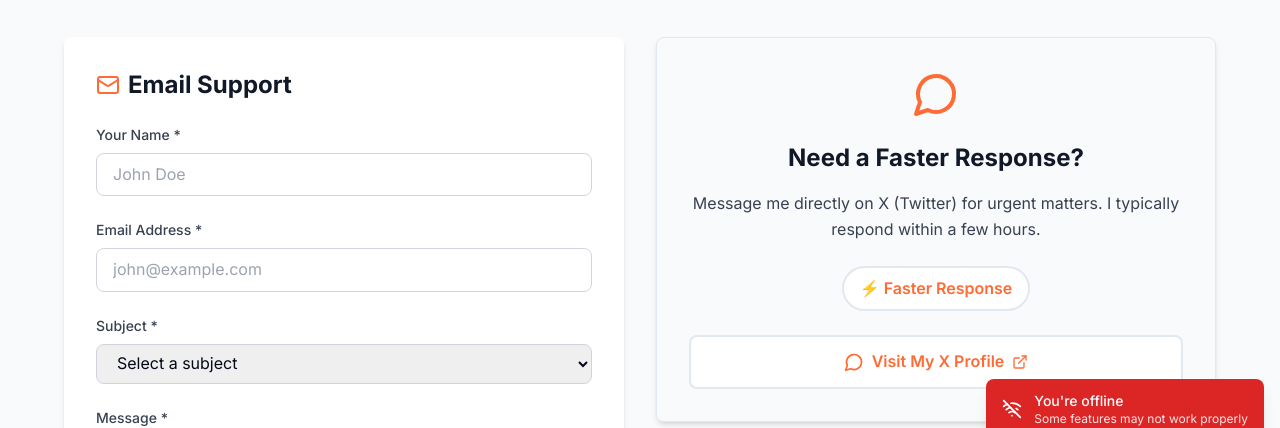
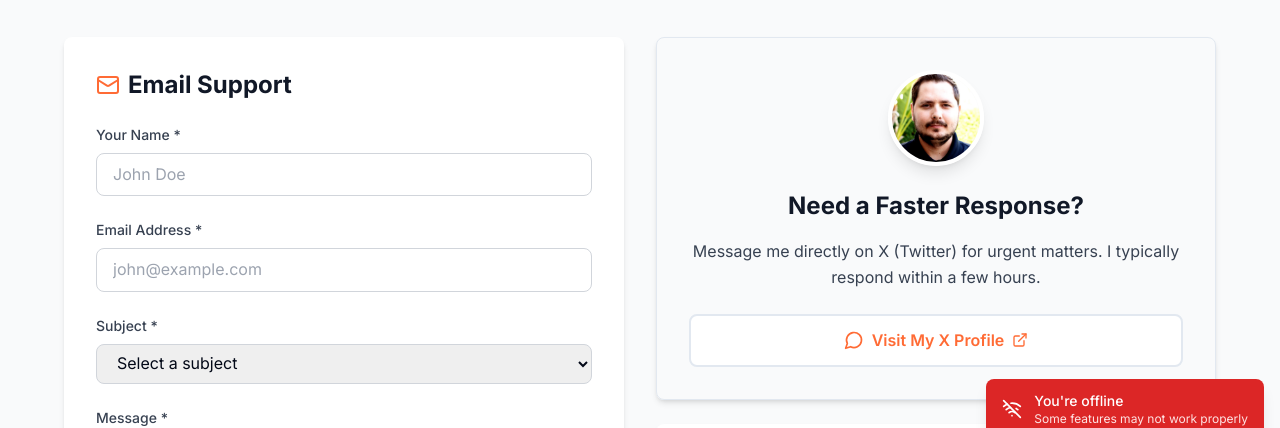
Before and after one commit to Bearformdpss/KoiHire, a Next.js app in the folder frontend/: page /contact in a window 1280 px wide. Shown: the part 345-773 px from the top of the page. Built offline with nearby package versions, Linux system fonts and the light colour scheme; no server answers.

Commit message:
Remove Faster Response badge and add profile picture to contact page

```diff
--- a/frontend/app/contact/page.tsx
+++ b/frontend/app/contact/page.tsx
@@ -3,6 +3,7 @@
 import { useState } from 'react'
 import { Mail, Send, MessageCircle, Clock, ExternalLink } from 'lucide-react'
 import toast from 'react-hot-toast'
+import Image from 'next/image'
 
 export default function ContactPage() {
   const [formData, setFormData] = useState({
@@ -176,7 +177,14 @@ export default function ContactPage() {
             {/* X DM Card */}
             <div className="bg-gradient-to-br from-koi-orange/10 to-koi-teal/10 rounded-lg shadow-md p-8 border border-koi-orange/20">
               <div className="flex items-center justify-center mb-6">
-                <MessageCircle className="w-12 h-12 text-koi-orange" />
+                <div className="relative w-24 h-24 rounded-full overflow-hidden border-4 border-white shadow-lg">
+                  <Image
+                    src="/taylor-profile.png"
+                    alt="Taylor Allen Koi"
+                    fill
+                    className="object-cover"
+                  />
+                </div>
               </div>
 
               <h2 className="text-2xl font-bold text-gray-900 mb-4 text-center">
@@ -186,12 +194,6 @@ export default function ContactPage() {
               <p className="text-gray-700 mb-6 text-center leading-relaxed">
                 Message me directly on X (Twitter) for urgent matters. I typically respond within a few hours.
               </p>
-
-              <div className="flex justify-center mb-6">
-                <span className="inline-flex items-center bg-white px-4 py-2 rounded-full text-koi-orange font-semibold border-2 border-koi-orange/30">
-                  ⚡ Faster Response
-                </span>
-              </div>
 
               <a
                 href="https://x.com/TaylorAllenKoi"
```
Also changed, not shown: frontend/public/taylor-profile.png (added).
